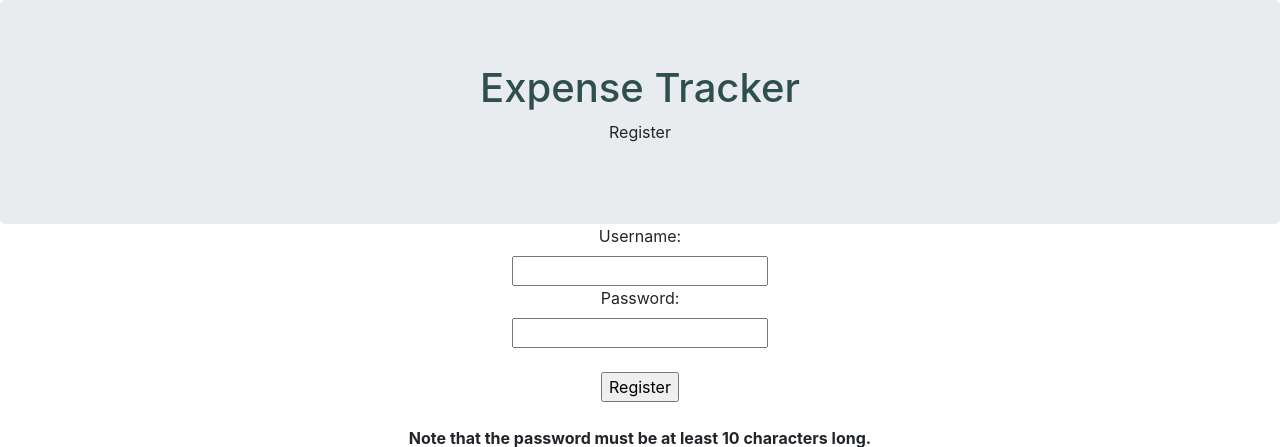
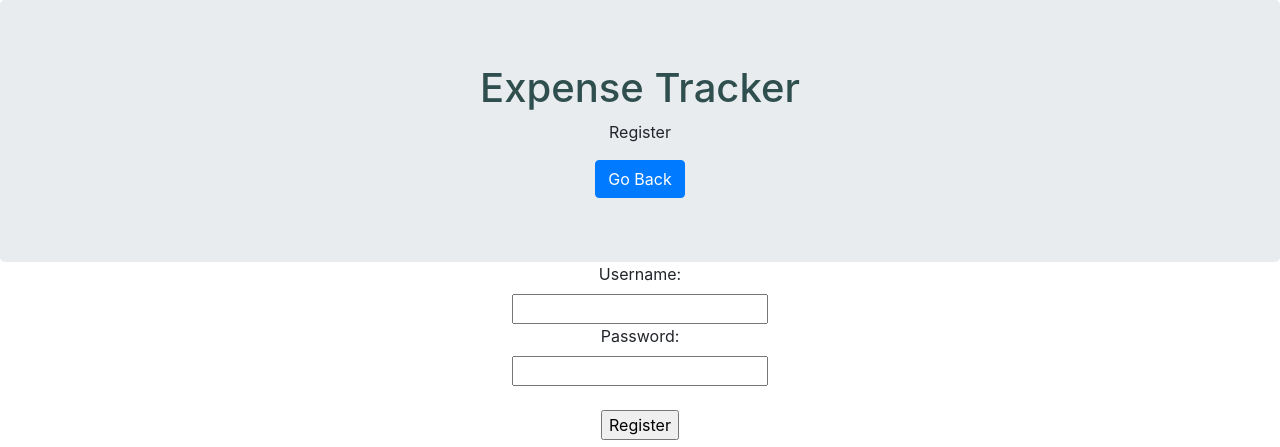
Before and after one commit to ArttuLe/Tsoha, a Flask app: page /register in a window 1280 px wide. Shown: the top 447 px of the page. Run offline with Flask 2, Linux system fonts and the light colour scheme; some libraries are stand-ins or nearby versions.

Commit message:
register page back-button

```diff
--- a/src/templates/register.html
+++ b/src/templates/register.html
@@ -9,6 +9,7 @@
     <div class="jumbotron text-center" style="margin-bottom:0">
         <h1 style="color:darkslategray">Expense Tracker</h1>
         <p>Register</p>
+        <a href="{{ url_for('index') }}" class="btn btn-primary" role="button">Go Back</a>
       </div>
 <body class="text-center">
     <div class="container-lg"></div>
```
